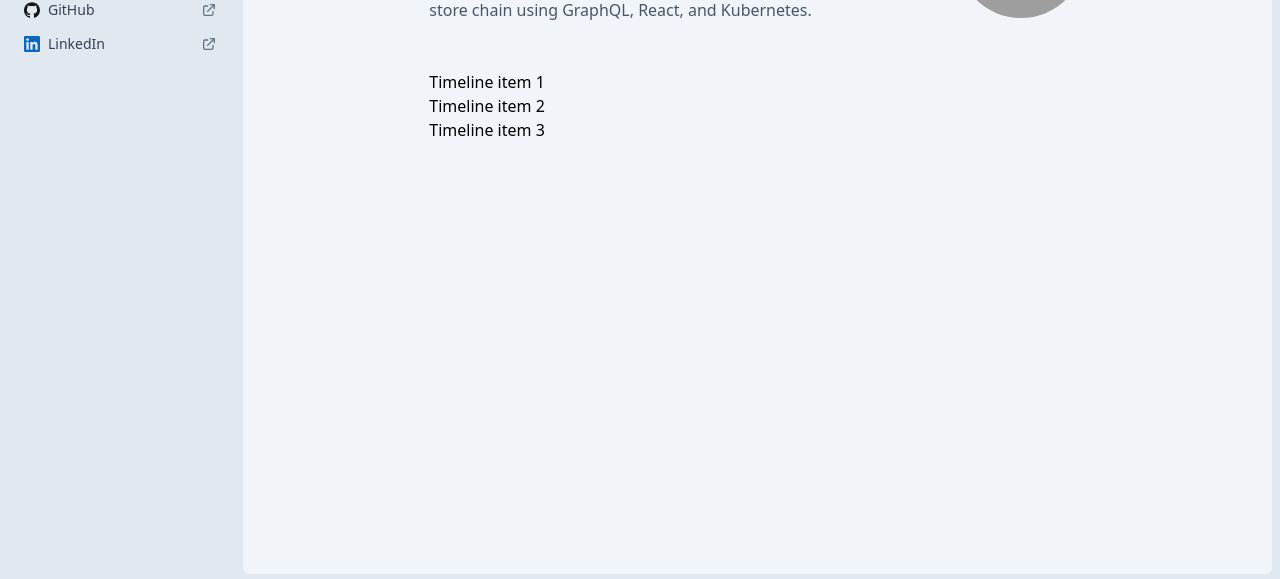
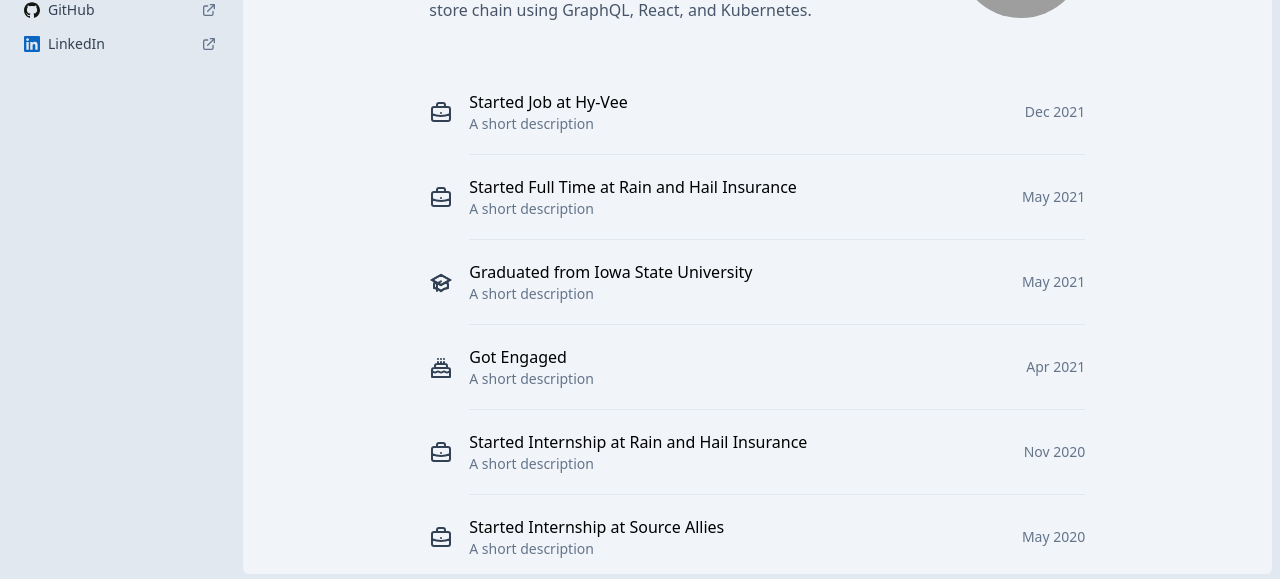
Before and after one commit to LukeShay/lukeshay.com, a Next.js app: page / in a window 1280 px wide. Shown: the part 218-797 px from the top of the page. Built offline with nearby package versions, Linux system fonts and the light colour scheme; grey boxes are pictures that could not be loaded.

Commit message:
started timeline

```diff
--- a/pages/index.tsx
+++ b/pages/index.tsx
@@ -1,4 +1,26 @@
+import {AcademicCapIcon, BriefcaseIcon, CakeIcon} from '@heroicons/react/outline';
 import type {NextPage} from 'next';
+import type {FC, ReactNode} from 'react';
+
+type TimeLineItemProps = {
+    title: string;
+    description: string;
+    date: string;
+    icon: ReactNode;
+};
+
+const TimeLineItem: FC<TimeLineItemProps> = ({title, description, date, icon}) => (
+    <div className="flex items-center">
+        <div className="pr-4">{icon}</div>
+        <div className="flex w-full items-center justify-between border-b border-slate-200 py-5">
+            <div>
+                <h3>{title}</h3>
+                <p className="text-sm text-slate-500">{description}</p>
+            </div>
+            <p className="text-sm text-slate-500">{date}</p>
+        </div>
+    </div>
+);
 
 const HomePage: NextPage = () => (
     <>
@@ -23,9 +45,60 @@
             />
         </div>
         <div>
-            <p>{'Timeline item 1'}</p>
-            <p>{'Timeline item 2'}</p>
-            <p>{'Timeline item 3'}</p>
+            <TimeLineItem
+                date="Dec 2021"
+                description="A short description"
+                icon={<BriefcaseIcon className="h-6 w-6 text-slate-700" />}
+                title="Started Job at Hy-Vee"
+            />
+            <TimeLineItem
+                date="May 2021"
+                description="A short description"
+                icon={<BriefcaseIcon className="h-6 w-6 text-slate-700" />}
+                title="Started Full Time at Rain and Hail Insurance"
+            />
+            <TimeLineItem
+                date="May 2021"
+                description="A short description"
+                icon={<AcademicCapIcon className="h-6 w-6 text-slate-700" />}
+                title="Graduated from Iowa State University"
+            />
+            <TimeLineItem
+                date="Apr 2021"
+                description="A short description"
+                icon={<CakeIcon className="h-6 w-6 text-slate-700" />}
+                title="Got Engaged"
+            />
+            <TimeLineItem
+                date="Nov 2020"
+                description="A short description"
+                icon={<BriefcaseIcon className="h-6 w-6 text-slate-700" />}
+                title="Started Internship at Rain and Hail Insurance"
+            />
+            <TimeLineItem
+                date="May 2020"
+                description="A short description"
+                icon={<BriefcaseIcon className="h-6 w-6 text-slate-700" />}
+                title="Started Internship at Source Allies"
+            />
+            <TimeLineItem
+                date="Oct 2019"
+                description="A short description"
+                icon={<BriefcaseIcon className="h-6 w-6 text-slate-700" />}
+                title="Started Internship at Vertex Software"
+            />
+            <TimeLineItem
+                date="Apr 2019"
+                description="A short description"
+                icon={<BriefcaseIcon className="h-6 w-6 text-slate-700" />}
+                title="Started Internship at Maverick Software Consulting"
+            />
+            <TimeLineItem
+                date="August 2021"
+                description="A short description"
+                icon={<AcademicCapIcon className="h-6 w-6 text-slate-700" />}
+                title="Started College at Iowa State University"
+            />
         </div>
     </>
 );
```
